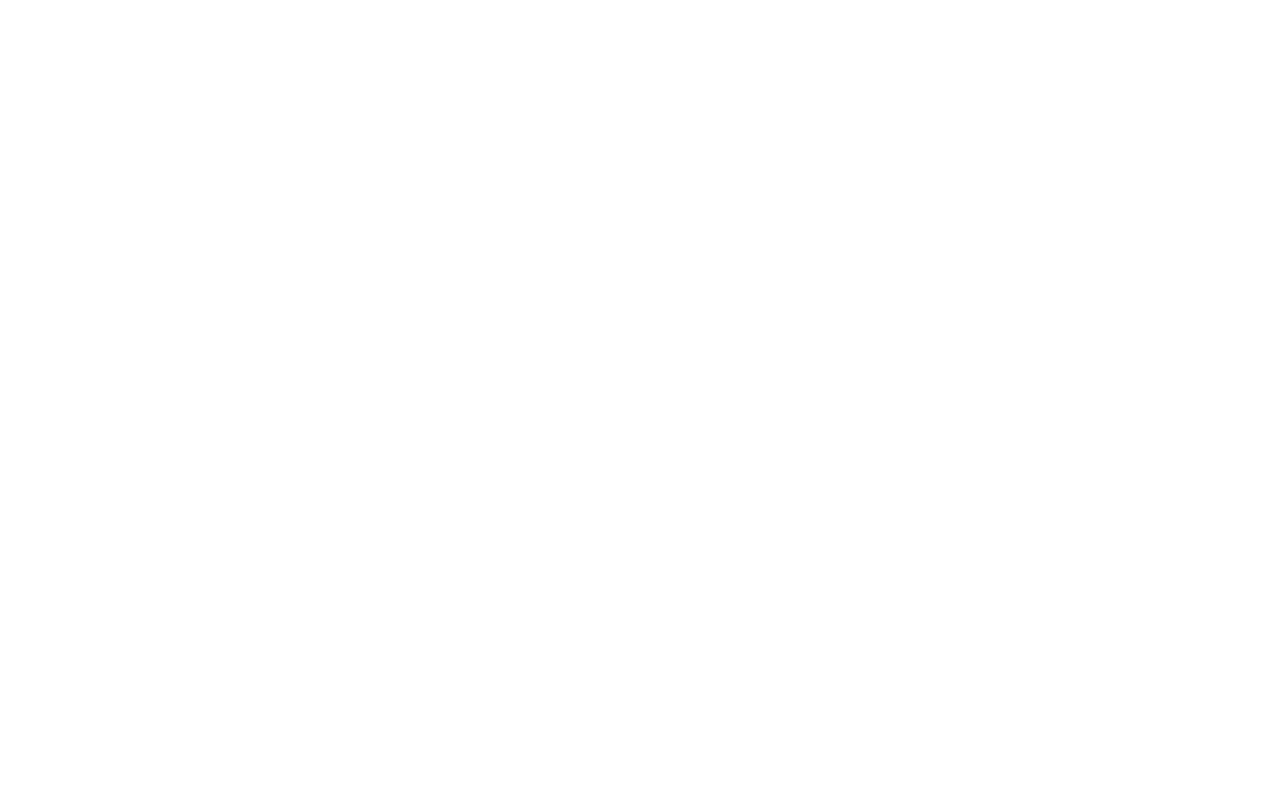
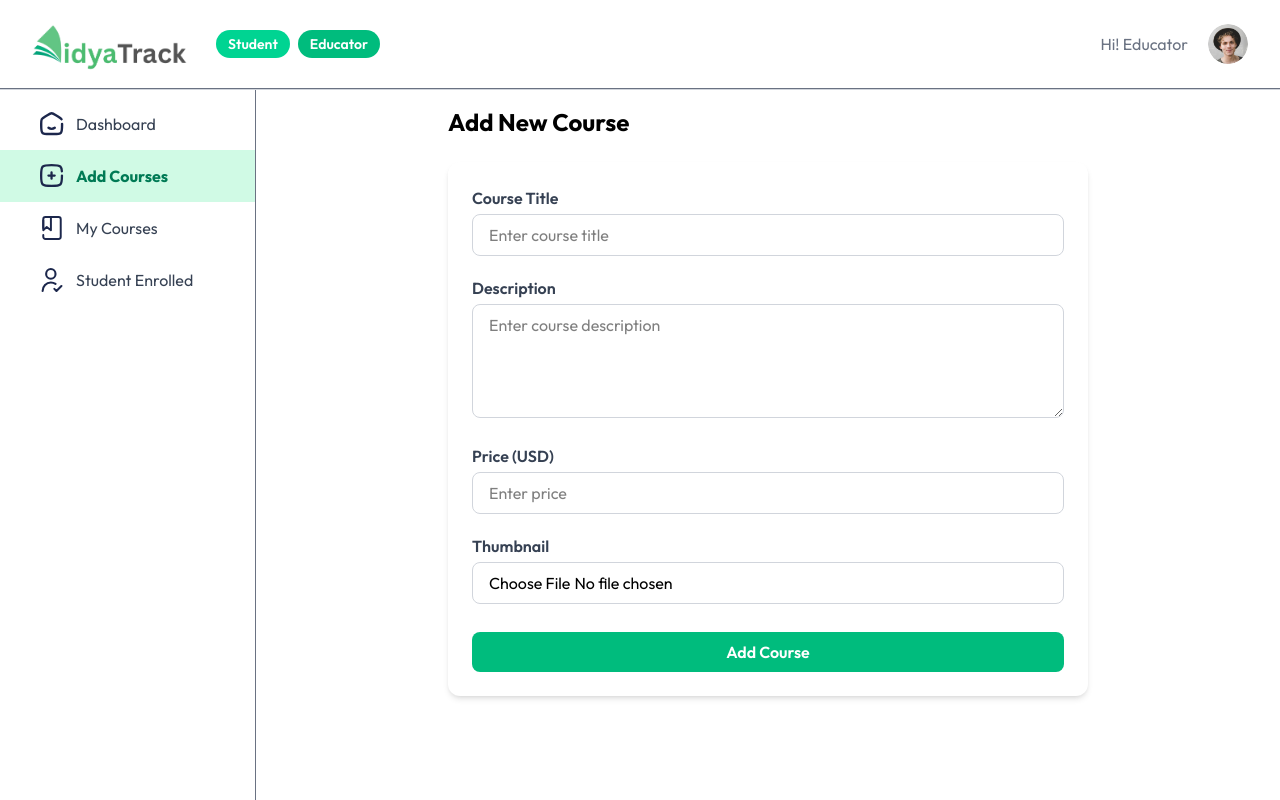
Before and after one commit to Adarsh-Chaubey03/VidyaTrack, a React (Vite) app in the folder client/: page /educator/add-courses in a window 1280 px wide. Before the commit this address had no page. Shown: the top 800 px of the page. Built offline with nearby package versions, Linux system fonts and the light colour scheme; no server answers.

Commit message:
add course page

```diff
--- a/client/src/App.jsx
+++ b/client/src/App.jsx
@@ -34,7 +34,7 @@
         <Route path='/educator' element={<Educator />}>
           <Route path='/educator' element={<Dashboard />} />
           <Route path='my-courses' element={<MyCourses />} />
-          <Route path='add-course' element={<AddCourse />} />
+          <Route path='add-courses' element={<AddCourse />} />
           <Route path='student-enrolled' element={<StudentEnrolled />} />
         </Route>
       </Routes>
--- a/client/src/pages/educator/AddCourse.jsx
+++ b/client/src/pages/educator/AddCourse.jsx
@@ -1,9 +1,98 @@
-import React from 'react'
+import React, { useState } from 'react'
 
 function AddCourse() {
+    const [form, setForm] = useState({
+        title: '',
+        description: '',
+        price: '',
+        thumbnail: null,
+    });
+    const [success, setSuccess] = useState(false);
+
+    const handleChange = (e) => {
+        const { name, value, files } = e.target;
+        if (name === 'thumbnail') {
+            setForm({ ...form, thumbnail: files[0] });
+        } else {
+            setForm({ ...form, [name]: value });
+        }
+    };
+
+    const handleSubmit = (e) => {
+        e.preventDefault();
+        setSuccess(true);
+        setTimeout(() => setSuccess(false), 3000);
+        // Here you would send form data to backend
+    };
+
     return (
-       <div>
-        <h1>add course</h1>
+        <div className="w-full max-w-2xl mx-auto p-4">
+            <h1 className="text-2xl font-bold mb-6">Add New Course</h1>
+            <form onSubmit={handleSubmit} className="bg-white rounded-xl shadow-md p-6 flex flex-col gap-5">
+                <div>
+                    <label className="block text-gray-700 font-semibold mb-1">Course Title</label>
+                    <input
+                        type="text"
+                        name="title"
+                        value={form.title}
+                        onChange={handleChange}
+                        required
+                        className="w-full border border-gray-300 rounded-lg px-4 py-2 focus:outline-none focus:ring-2 focus:ring-emerald-400"
+                        placeholder="Enter course title"
+                    />
+                </div>
+                <div>
+                    <label className="block text-gray-700 font-semibold mb-1">Description</label>
+                    <textarea
+                        name="description"
+                        value={form.description}
+                        onChange={handleChange}
+                        required
+                        rows={4}
+                        className="w-full border border-gray-300 rounded-lg px-4 py-2 focus:outline-none focus:ring-2 focus:ring-emerald-400"
+                        placeholder="Enter course description"
+                    />
+                </div>
+                <div>
+                    <label className="block text-gray-700 font-semibold mb-1">Price (USD)</label>
+                    <input
+                        type="number"
+                        name="price"
+                        value={form.price}
+                        onChange={handleChange}
+                        required
+                        min={0}
+                        className="w-full border border-gray-300 rounded-lg px-4 py-2 focus:outline-none focus:ring-2 focus:ring-emerald-400"
+                        placeholder="Enter price"
+                    />
+                </div>
+                <div>
+                    <label className="block text-gray-700 font-semibold mb-1">Thumbnail</label>
+                    <input
+                        type="file"
+                        name="thumbnail"
+                        accept="image/*"
+                        onChange={handleChange}
+                        className="w-full border border-gray-300 rounded-lg px-4 py-2 bg-white"
+                    />
+                    {form.thumbnail && (
+                        <img
+                            src={URL.createObjectURL(form.thumbnail)}
+                            alt="Thumbnail Preview"
+                            className="mt-2 w-32 h-20 object-cover rounded-lg border"
+                        />
+                    )}
+                </div>
+                <button
+                    type="submit"
+                    className="bg-emerald-500 text-white font-semibold rounded-lg py-2 mt-2 hover:bg-emerald-600 transition"
+                >
+                    Add Course
+                </button>
+                {success && (
+                    <div className="text-green-600 font-semibold text-center mt-2">Course added successfully!</div>
+                )}
+            </form>
         </div>
     )
 }
```
